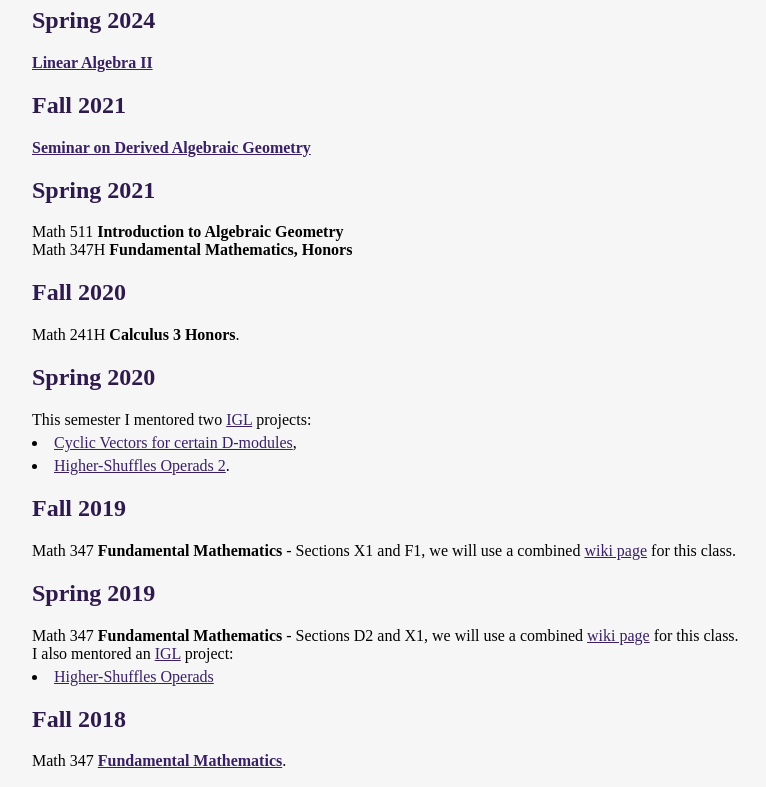
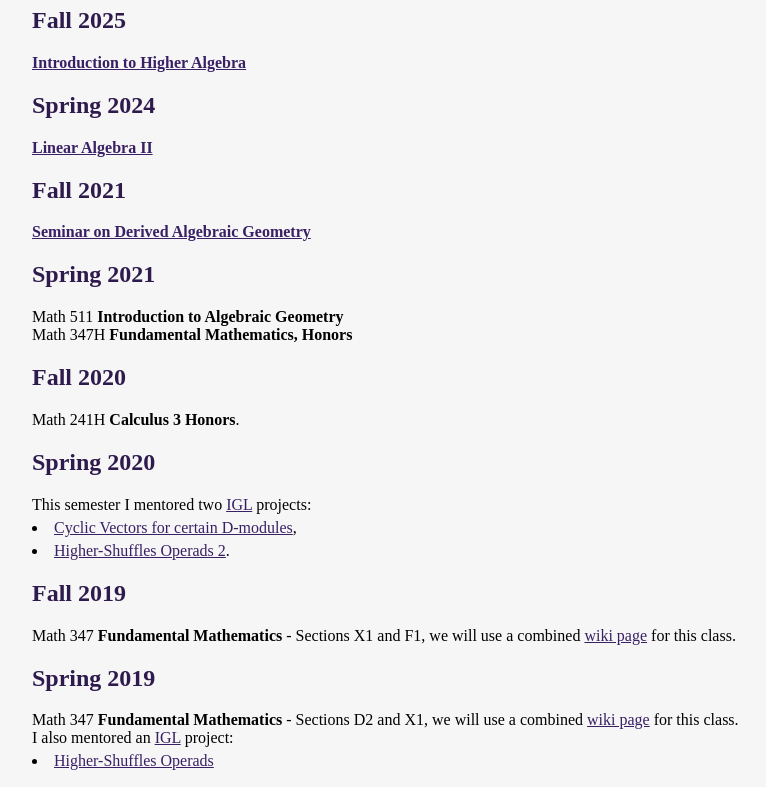
Before and after one commit to AronAH88/AronAH88.github.io, a plain HTML site: page teaching.html in a window 1280 px wide. Shown: the part 156-943 px from the top of the page, without its empty margins (78-844 px from the left). Drawn offline with Linux system fonts and the light colour scheme.

Commit message:
ha-setup

```diff
--- a/teaching.html
+++ b/teaching.html
@@ -16,6 +16,10 @@
 </head>
 
 <h1>Teaching</h1>
+
+<h2>Fall 2025</h2>
+
+<b><a href="teaching/ha/plan.pdf">Introduction to Higher Algebra</a></b>
 
 <h2>Spring 2024</h2>
 
```
Also changed, not shown: 2 other files.
